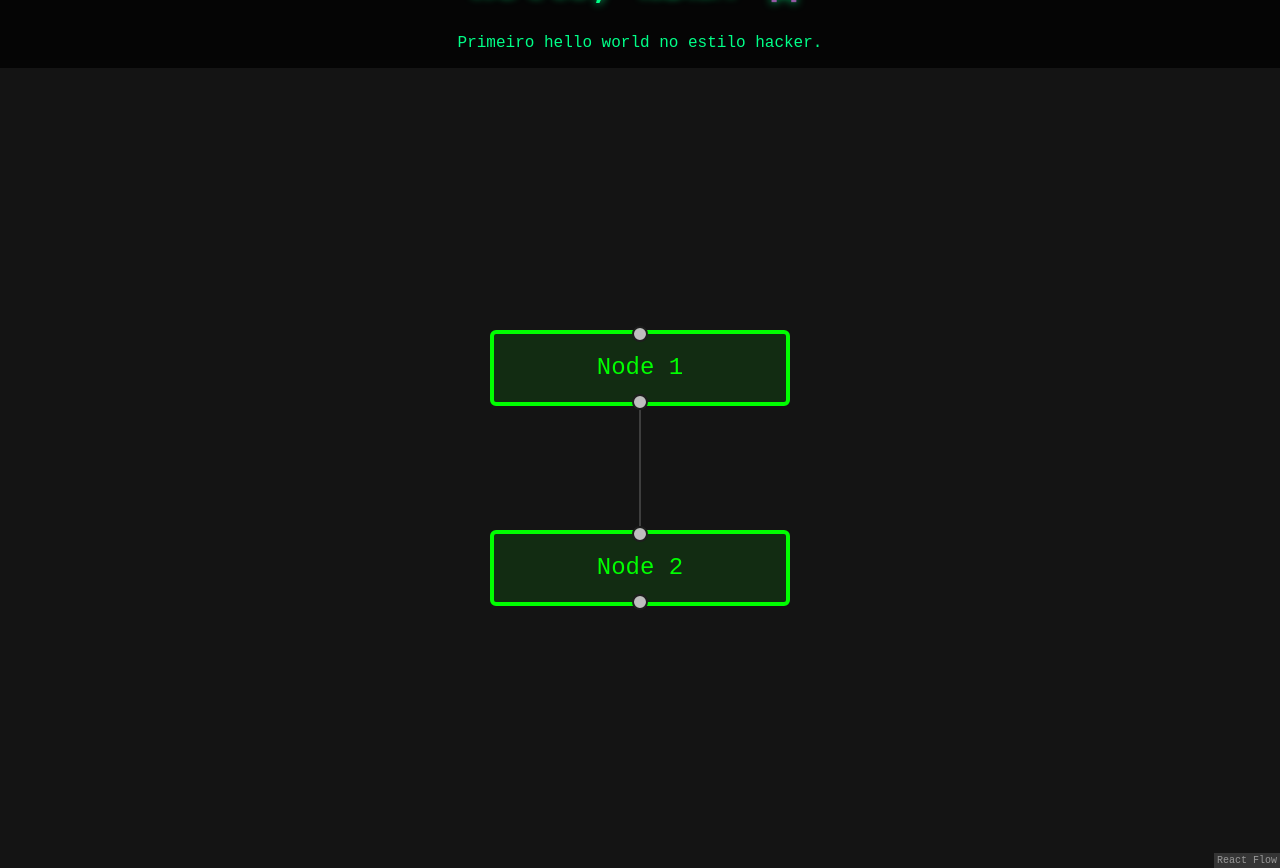
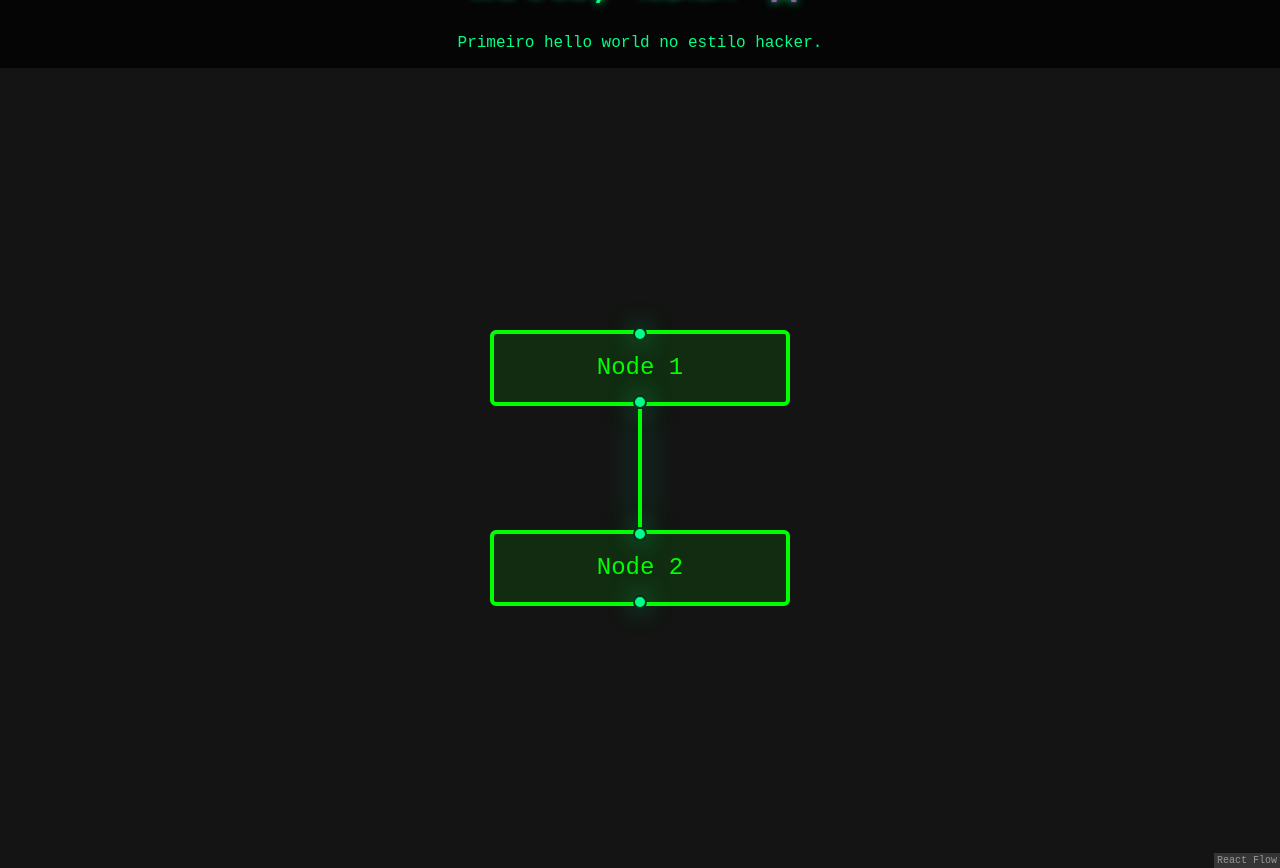
Before and after one commit to viniciusxpb/frontend, a React (Vite) app: page / in a window 1280 px wide. Built offline with nearby package versions, Linux system fonts and the light colour scheme.

Commit message:
estilo de handle implementado, vou colocar um painel do lado esquerdo.

```diff
--- a/src/style.scss
+++ b/src/style.scss
@@ -2,6 +2,7 @@
 $font: "Courier New", monospace;
 $green: #00ff88; // neon
 $green-soft: #00d47a;
+$edge-green: #00ff00;
 $bg: #050505; // quase preto
 $bg-panel: #0b0f0c;
 $text: #c8ffdf;
@@ -49,3 +50,31 @@ body {
 .light .react-flow__node {
 
 }
+
+.react-flow__edge-path {
+  stroke: $edge-green !important;
+  stroke-width: 2px !important;
+  filter: drop-shadow(0 0 8px rgba(0,255,136,0.6));
+}
+
+.react-flow__edge-text {
+  fill: $edge-green !important;
+  font-family: "Courier New", monospace;
+}
+
+.react-flow__handle {
+  width: 5px;
+  height: 5px;
+  background: $green;
+  border: 1px solid darken($green, 40%);
+  border-radius: 50%;
+  box-shadow: $shadow-neon;
+}
+
+.react-flow__handle-left {
+  background: $green-soft;
+}
+
+.react-flow__handle-right {
+  background: $green;
+}
```
